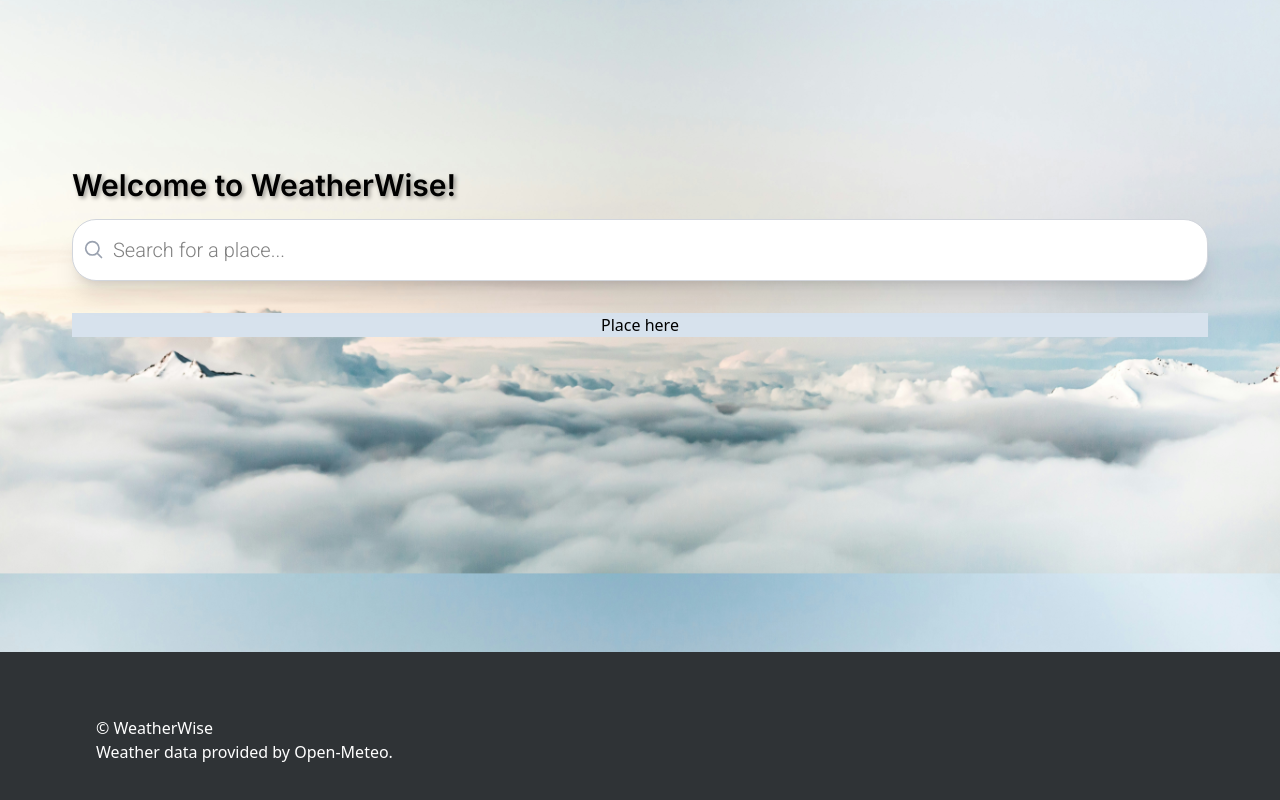
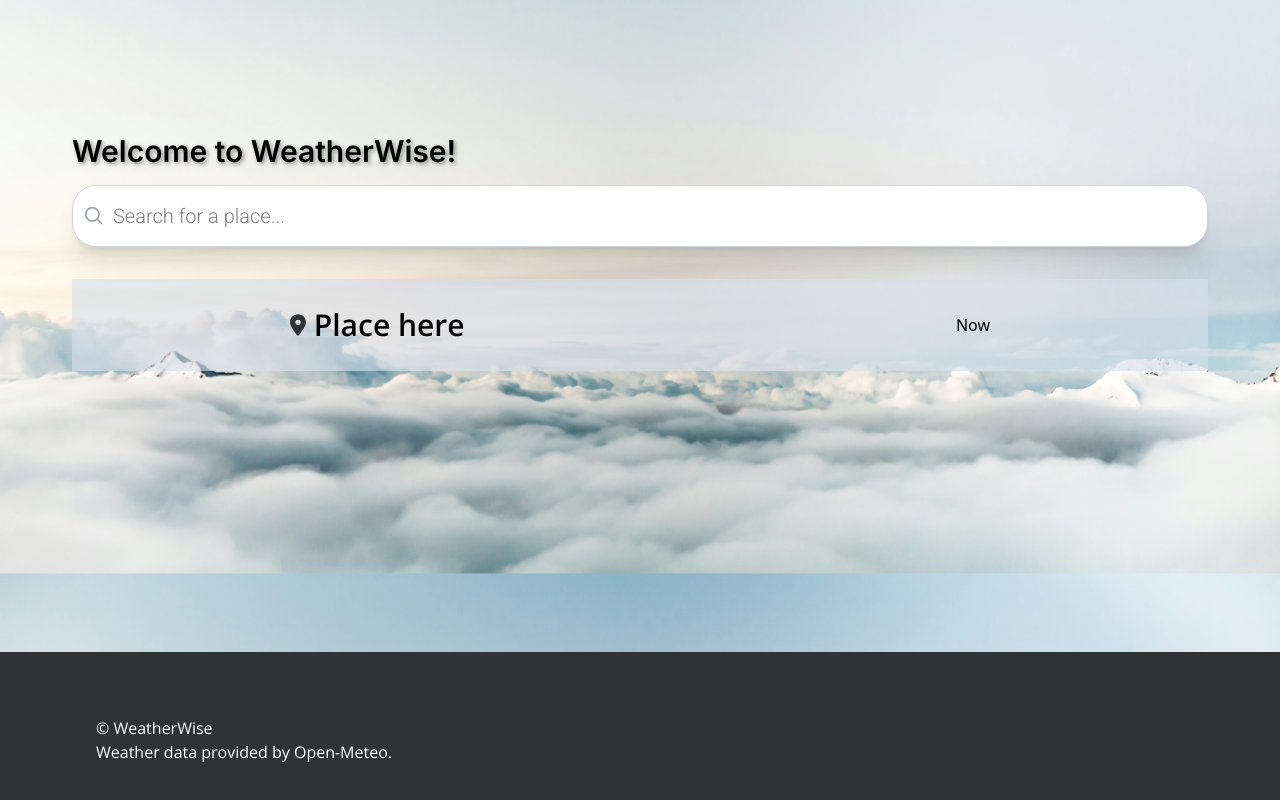
Before and after one commit to TheRegzi/weather-wise, a Next.js app: page / in a window 1280 px wide. Shown: the part 280-1080 px from the top of the page. Built offline with nearby package versions, Linux system fonts and the light colour scheme.

Commit message:
feat: adding more content and styling

```diff
--- a/package.json
+++ b/package.json
@@ -10,6 +10,8 @@
     "prepare": "husky"
   },
   "dependencies": {
+    "@fortawesome/free-solid-svg-icons": "^6.7.2",
+    "@fortawesome/react-fontawesome": "^0.2.2",
     "next": "15.2.1",
     "react": "^19.0.0",
     "react-dom": "^19.0.0"
--- a/src/app/page.tsx
+++ b/src/app/page.tsx
@@ -2,6 +2,8 @@
 
 import { useState } from 'react';
 import SearchInput from '@/components/Searchbar';
+import { FontAwesomeIcon } from '@fortawesome/react-fontawesome';
+import { faLocationDot } from '@fortawesome/free-solid-svg-icons';
 
 export default function HomePage() {
   const [query, setQuery] = useState('');
@@ -19,8 +21,15 @@ export default function HomePage() {
     <main className="flex flex-col justify-center w-full h-full lg:w-[1200px] lg:h-[800px] mx-auto p-8">
       <h1 className="font-inter font-semibold text-3xl text-shadow">Welcome to WeatherWise!</h1>
       <SearchInput value={query} onChange={handleChange} onSubmit={handleSubmit} />
-      <div className="flex flex-col items-center justify-center mt-8 bg-background-secondary">
-        <h2>Place here</h2>
+      <div className="flex flex-col justify-center items-center mt-8 bg-background-secondary bg-opacity-90 p-7">
+        <div className="flex w-[700px] justify-center">
+          <div className="flex flex-row justify-between items-center w-[700px]">
+            <p className="font-display text-3xl font-semibold text-left">
+              <FontAwesomeIcon icon={faLocationDot} className="text-footer w-4 h-4" /> Place here
+            </p>
+            <p>Now</p>
+          </div>
+        </div>
       </div>
     </main>
   );
--- a/src/components/Footer.tsx
+++ b/src/components/Footer.tsx
@@ -1,8 +1,8 @@
 export default function Footer() {
   return (
     <footer className="bg-footer text-white p-16 text-md">
-      <p className="pl-8 font-opensans">© WeatherWise</p>
-      <p className="pl-8 font-opensans">Weather data provided by Open-Meteo.</p>
+      <p className="pl-8 font-display">© WeatherWise</p>
+      <p className="pl-8 font-display">Weather data provided by Open-Meteo.</p>
     </footer>
-  )
+  );
 }
--- a/styles/globals.css
+++ b/styles/globals.css
@@ -1,15 +1,15 @@
-@import "tailwindcss";
+@import 'tailwindcss';
 
 @theme {
-  --font-display: "Open Sans", Helvetica, sans-serif;
-  --font-roboto: "Roboto", Arial, sans-serif;
-  --font-inter: "Inter", Arial, sans-serif;
-  --color-background: #D7E2ED;
-  --color-footer: #2F3336;
-  --color-search: #4F4F4F;
-  --color-searchbar: #EFFAFF;
-  --color-background-secondary: #D7E2ED;
-  --text-shadow: 2px 2px 4px rgba(0,0,0,0.4);
+  --font-display: 'Open Sans', Helvetica, sans-serif;
+  --font-roboto: 'Roboto', Arial, sans-serif;
+  --font-inter: 'Inter', Arial, sans-serif;
+  --color-background: #d7e2ed;
+  --color-footer: #2f3336;
+  --color-search: #4f4f4f;
+  --color-searchbar: #effaff;
+  --color-background-secondary: rgba(215, 226, 237, 0.6);
+  --text-shadow: 2px 2px 4px rgba(0, 0, 0, 0.4);
 }
 
 body {
--- a/tailwind.config.cjs
+++ b/tailwind.config.cjs
@@ -6,13 +6,7 @@ module.exports = {
     "./components/**/*.{js,ts,jsx,tsx,mdx}",
   ],
   theme: {
-    extend: {
-      fontFamily: {
-        'opensans': ['Open Sans', 'Helvetica', 'sans-serif'],
-        'roboto': ['Roboto', 'Arial', 'sans-serif'],
-        'inter': ['Inter', 'Arial', 'sans-serif'],
-    },
-  },
+    extend: {},
   plugins: [],
 }
 }
```
Also changed, not shown: 1 other file (tests, documents, lock files or other folders).
